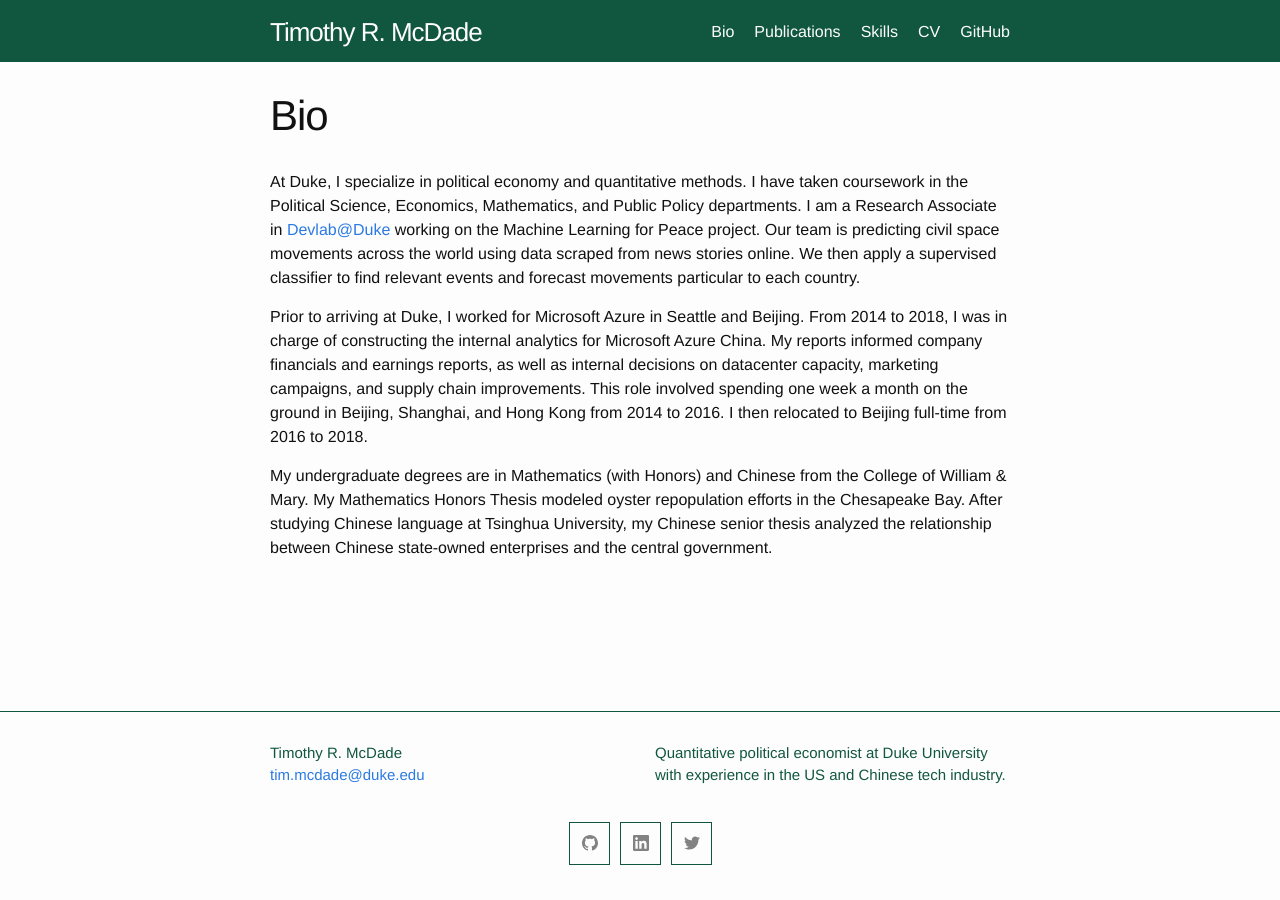
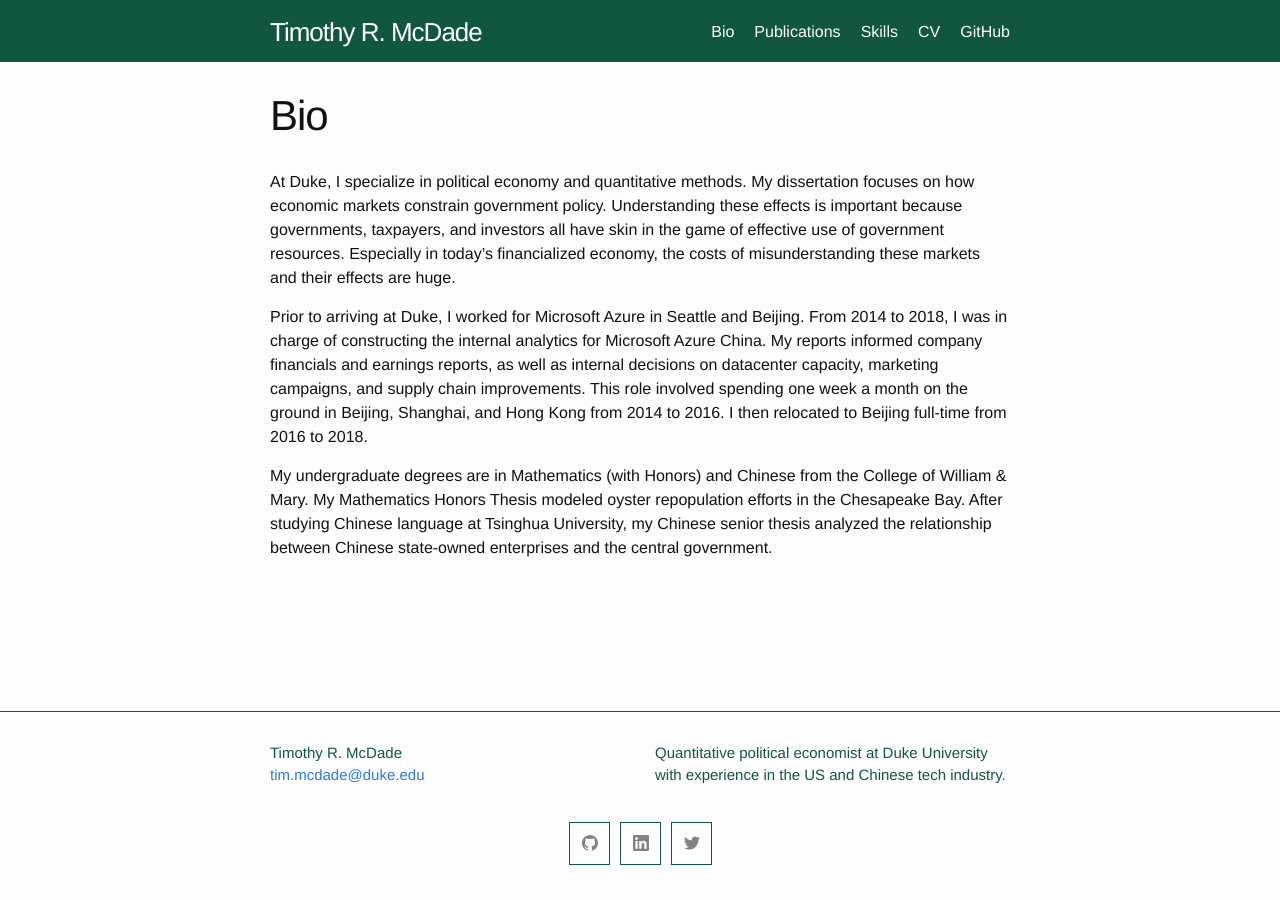
Before and after one commit to trmcdade/trmcdade.github.io, a Jekyll site: the page built from bio.md, in a window 1280 px wide. Built offline with Jekyll 4.4.1, drawn with Linux system fonts in a browser that asks for light colours; our own code applies the rules of GitHub Pages for plain Markdown files.

Commit message:
Update bio.md

```diff
--- a/bio.md
+++ b/bio.md
@@ -5,7 +5,10 @@ title: Bio
 
 <!-- ## Bio -->
 
-At Duke, I specialize in political economy and quantitative methods. I have taken coursework in the Political Science, Economics, Mathematics, and Public Policy departments. I am a Research Associate in [Devlab@Duke](https://www.devlabduke.com/) working on the Machine Learning for Peace project. Our team is predicting civil space movements across the world using data scraped from news stories online. We then apply a supervised classifier to find relevant events and forecast movements particular to each country.
+At Duke, I specialize in political economy and quantitative methods. My dissertation focuses on how economic markets constrain government policy. Understanding these effects is important because governments, taxpayers, and investors all have skin in the game of effective use of government resources. Especially in today's financialized economy, the costs of misunderstanding these markets and their effects are huge.
+
+<!-- I have taken coursework in the Political Science, Economics, Mathematics, and Public Policy departments. -->
+<!-- I am a Research Associate in [Devlab@Duke](https://www.devlabduke.com/) working on the Machine Learning for Peace project. Our team is predicting civil space movements across the world using data scraped from news stories online. We then apply a supervised classifier to find relevant events and forecast movements particular to each country.   -->
 
 Prior to arriving at Duke, I worked for Microsoft Azure in Seattle and Beijing. From 2014 to 2018, I was in charge of constructing the internal analytics for Microsoft Azure China. My reports informed company financials and earnings reports, as well as internal decisions on datacenter capacity, marketing campaigns, and supply chain improvements. This role involved spending one week a month on the ground in Beijing, Shanghai, and Hong Kong from 2014 to 2016. I then relocated to Beijing full-time from 2016 to 2018.
 
```
